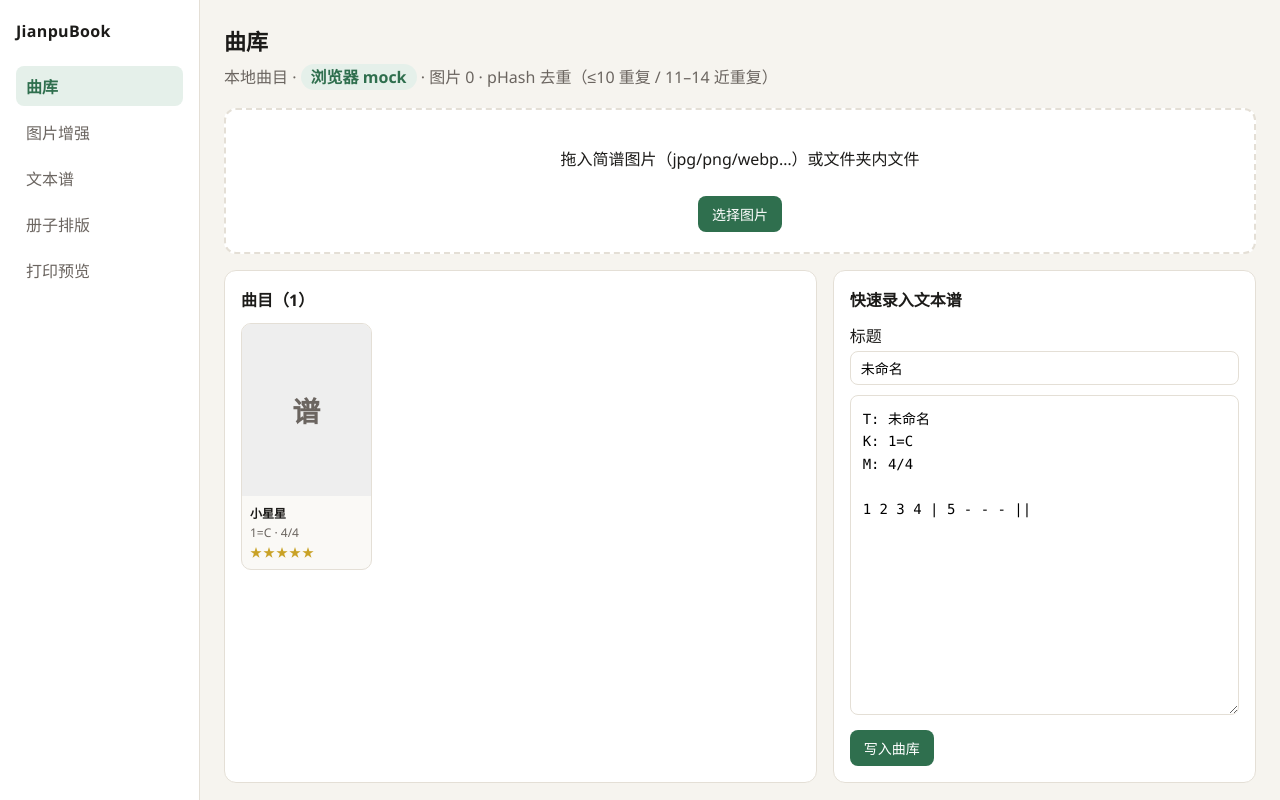
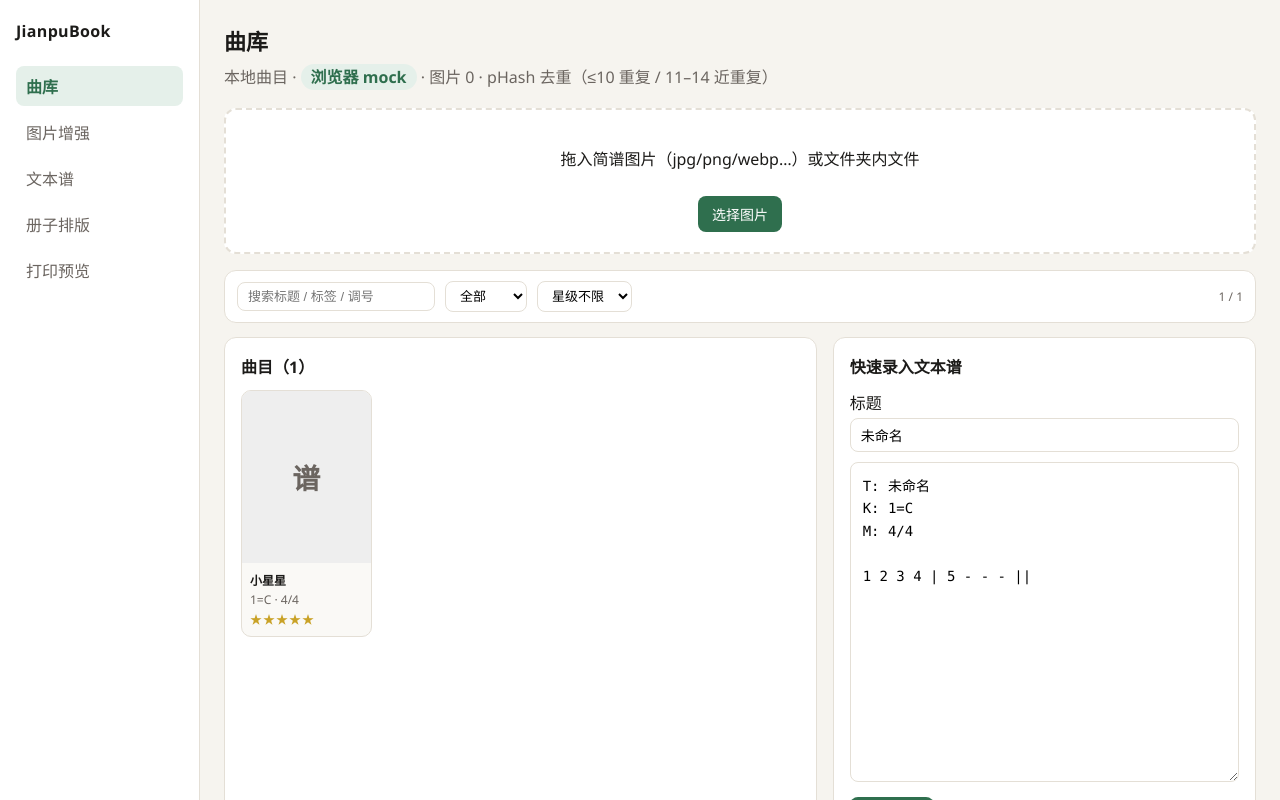
Before and after one commit to JunsonJack/JianpuBook, a Vue app in the folder apps/desktop/: page /#/ in a window 1280 px wide. Built offline with nearby package versions, Linux system fonts and the light colour scheme.

Commit message:
feat(library): search and type/star filters

```diff
--- a/apps/desktop/src/views/LibraryView.vue
+++ b/apps/desktop/src/views/LibraryView.vue
@@ -27,10 +27,27 @@ const draftText = ref("T: 未命名\nK: 1=C\nM: 4/4\n\n1 2 3 4 | 5 - - - ||\n");
 
 const fileInput = ref<HTMLInputElement | null>(null);
 const dragOver = ref(false);
+const filterText = ref("");
+const filterType = ref<"all" | "image" | "text">("all");
+const filterMinStars = ref(0);
 
 const imageCount = computed(
   () => songs.value.filter((s) => s.type === "image").length,
 );
+
+const filteredSongs = computed(() => {
+  const q = filterText.value.trim().toLowerCase();
+  return songs.value.filter((s) => {
+    if (filterType.value !== "all" && s.type !== filterType.value) return false;
+    if (s.stars < filterMinStars.value) return false;
+    if (!q) return true;
+    return (
+      s.title.toLowerCase().includes(q) ||
+      (s.tags || []).some((t) => t.toLowerCase().includes(q)) ||
+      (s.key ?? "").toLowerCase().includes(q)
+    );
+  });
+});
 
 async function refresh() {
   loading.value = true;
@@ -165,6 +182,22 @@ async function bumpStars(s: Song) {
       </ul>
     </div>
 
+    <div class="filters panel">
+      <input v-model="filterText" placeholder="搜索标题 / 标签 / 调号" />
+      <select v-model="filterType">
+        <option value="all">全部</option>
+        <option value="text">文本谱</option>
+        <option value="image">图片谱</option>
+      </select>
+      <select v-model.number="filterMinStars">
+        <option :value="0">星级不限</option>
+        <option :value="1">≥1 星</option>
+        <option :value="3">≥3 星</option>
+        <option :value="5">5 星</option>
+      </select>
+      <span class="count">{{ filteredSongs.length }} / {{ songs.length }}</span>
+    </div>
+
     <div class="library-grid">
       <div class="panel">
         <h2>曲目（{{ songs.length }}）</h2>
@@ -172,7 +205,7 @@ async function bumpStars(s: Song) {
         <p v-else-if="error" class="error-list">{{ error }}</p>
         <div v-else class="song-wall">
           <article
-            v-for="s in songs"
+            v-for="s in filteredSongs"
             :key="s.id"
             class="song-card"
             :class="{ clickable: s.type === 'text' }"
@@ -327,6 +360,30 @@ async function bumpStars(s: Song) {
   letter-spacing: 1px;
   user-select: none;
 }
+.filters {
+  display: flex;
+  flex-wrap: wrap;
+  gap: 10px;
+  align-items: center;
+  margin-bottom: 14px;
+  padding: 10px 12px;
+}
+.filters input,
+.filters select {
+  padding: 6px 10px;
+  border: 1px solid var(--line);
+  border-radius: 8px;
+  background: #fff;
+  font-size: 13px;
+}
+.filters input {
+  min-width: 180px;
+}
+.filters .count {
+  margin-left: auto;
+  color: var(--muted);
+  font-size: 12px;
+}
 h2 {
   margin: 0 0 12px;
   font-size: 16px;
```
